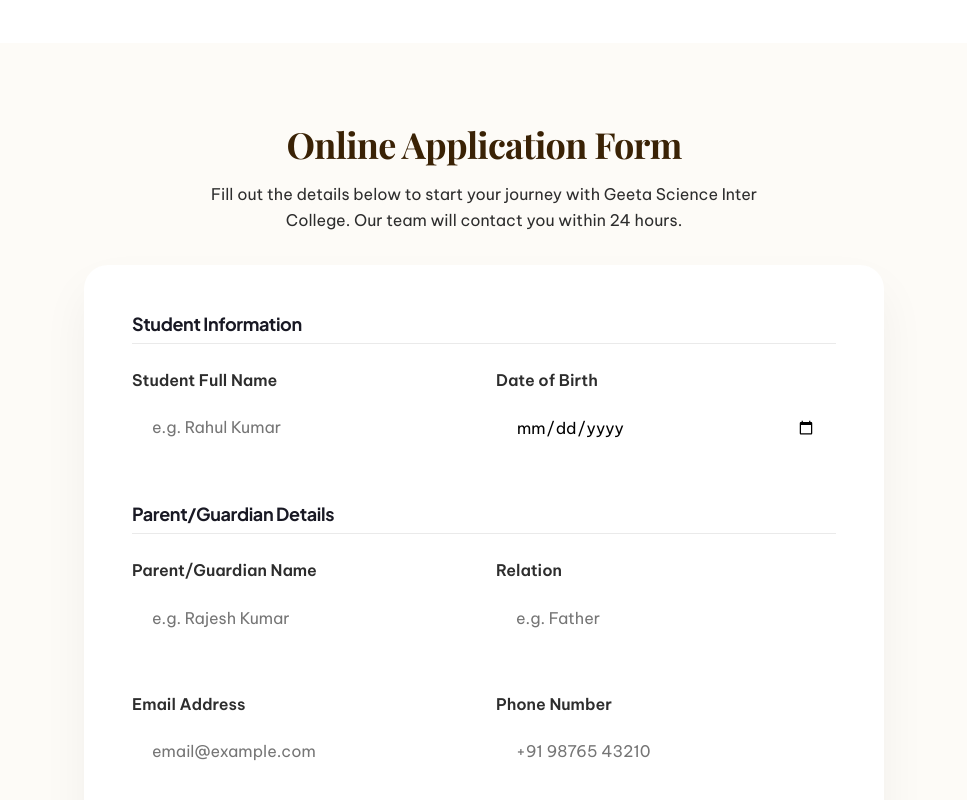
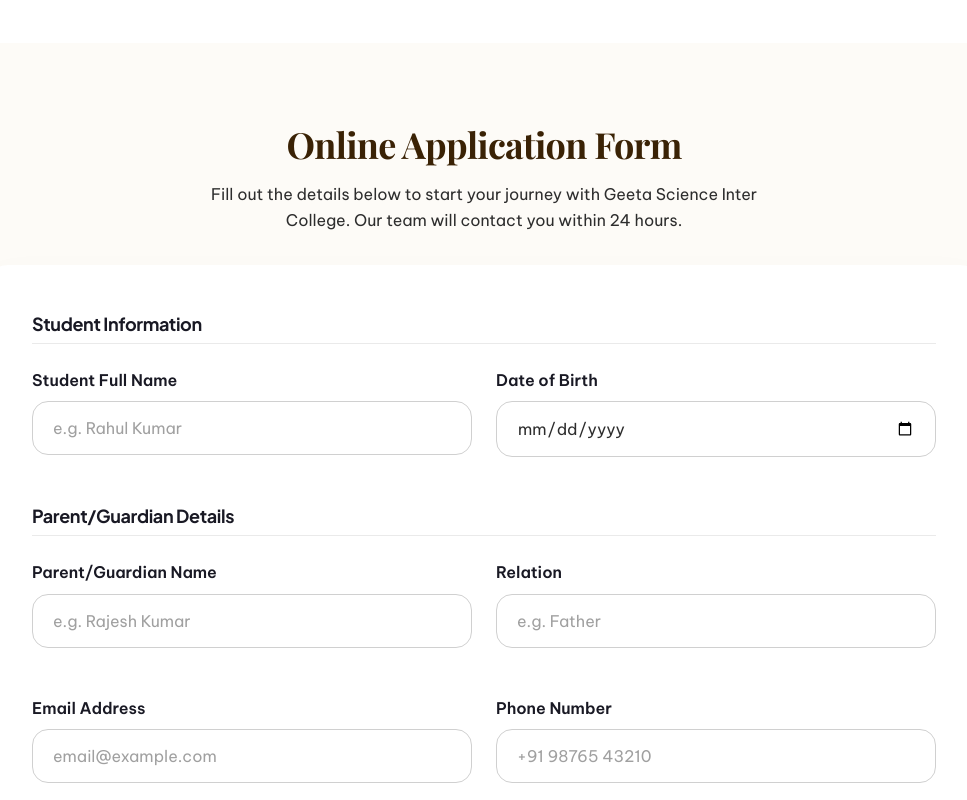
Before and after one commit to Subhampas1/geetascienceintercollege, a React (Vite) app: page /admissions in a window 1280 px wide. Shown: the part 1640-2440 px from the top of the page, without its empty margins (156-1123 px from the left). Built offline with nearby package versions, Linux system fonts and the light colour scheme; a web font is replaced by a local one.

Commit message:
Redesign input borders and widen admission form for large screens

```diff
--- a/src/components/InputField.css
+++ b/src/components/InputField.css
@@ -5,23 +5,28 @@
   display: block;
   font-weight: 600;
   margin-bottom: 8px;
-  color: var(--color-on-surface);
+  color: var(--color-navy);
 }
 .input-field-group input,
 .input-field-group textarea {
   width: 100%;
   padding: 16px 20px;
   border-radius: var(--radius-md);
-  border: 1px solid var(--color-outline-variant);
-  background: var(--color-cream-bg);
-  font-family: var(--font-body);
+  border: 1.5px solid #d0d0d0;
+  background: white;
+  font-family: var(--font-sans);
   font-size: 16px;
+  color: var(--color-text-main);
   transition: all 0.2s;
+}
+.input-field-group input::placeholder,
+.input-field-group textarea::placeholder {
+  color: #a0a0a0;
 }
 .input-field-group input:focus,
 .input-field-group textarea:focus {
   outline: none;
-  border-color: var(--color-primary);
-  background: var(--color-surface-container-lowest);
-  box-shadow: 0 0 0 4px rgba(143, 78, 0, 0.1);
+  border-color: var(--color-orange);
+  background: white;
+  box-shadow: 0 0 0 4px rgba(240, 139, 58, 0.15);
 }
--- a/src/pages/Admissions.css
+++ b/src/pages/Admissions.css
@@ -35,7 +35,7 @@
 }
 
 .form-container {
-  max-width: 800px;
+  max-width: 1000px;
   margin: 0 auto;
 }
 
```
